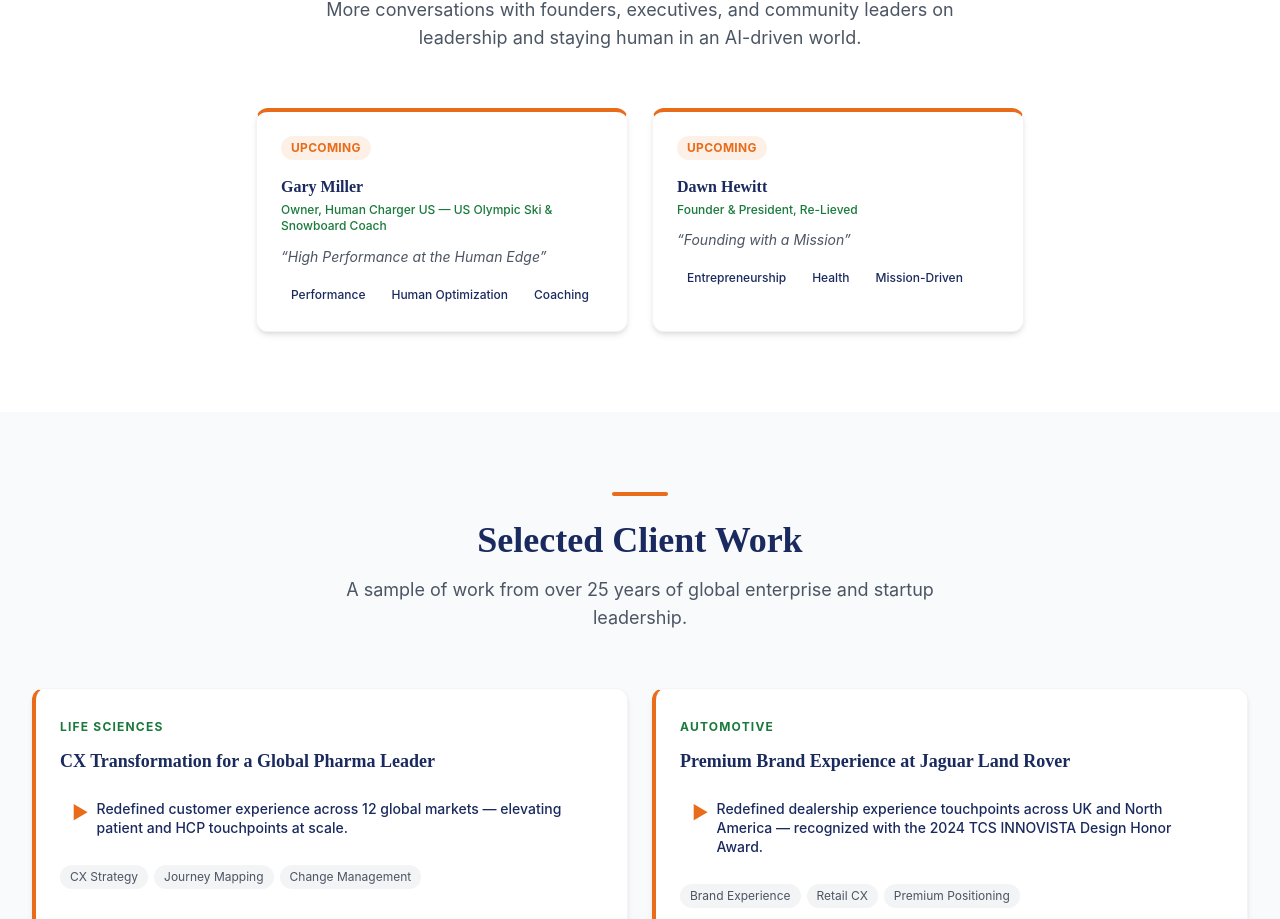
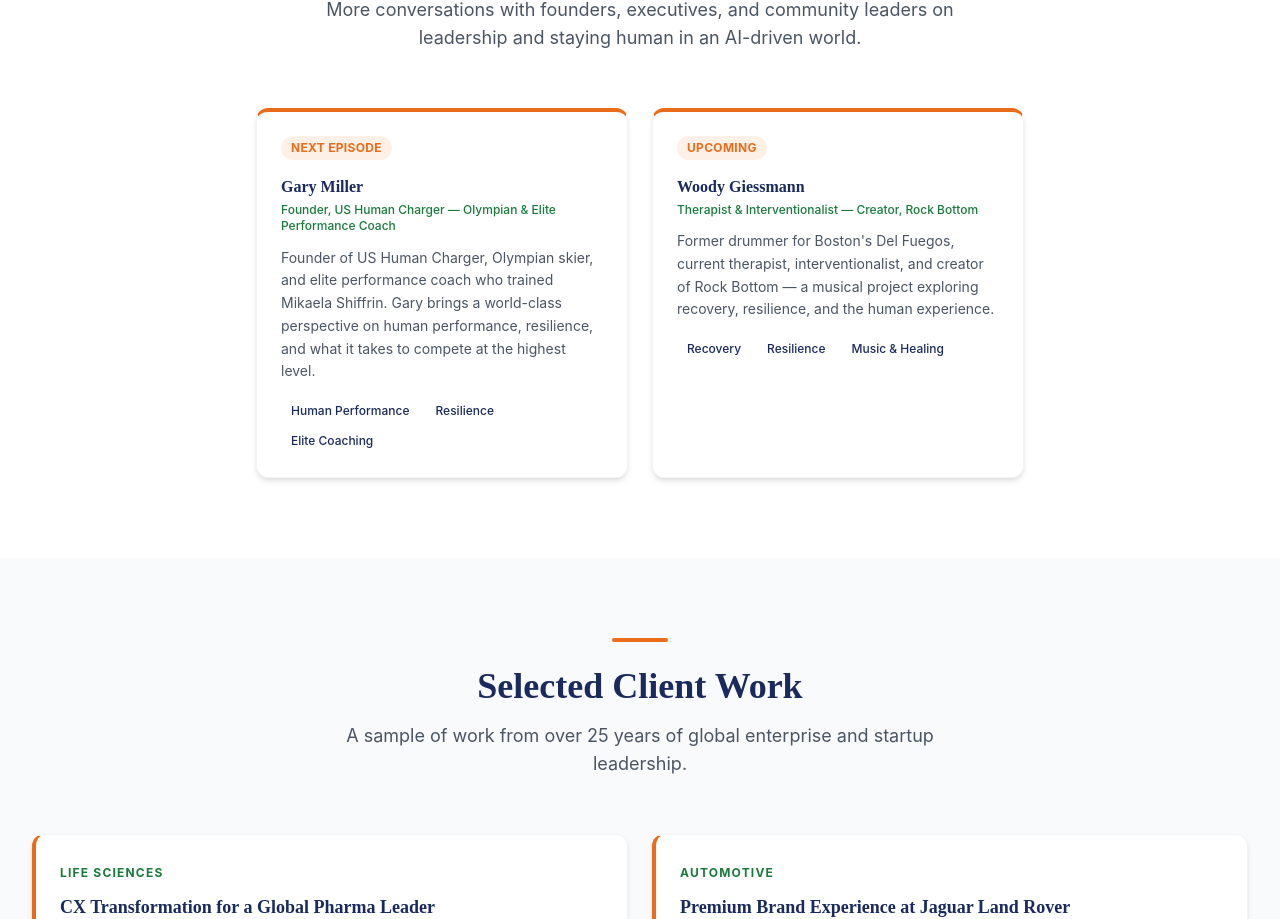
Before and after one commit to shubhalokg/shubhalok-website, a Next.js app: page /work-podcast in a window 1280 px wide. Shown: the part 2114-3033 px from the top of the page. Built offline with nearby package versions, Linux system fonts and the light colour scheme.

Commit message:
Update upcoming episodes - Gary Miller and Woody Giessmann

```diff
--- a/app/(main)/work-podcast/page.tsx
+++ b/app/(main)/work-podcast/page.tsx
@@ -22,15 +22,19 @@ const episode1 = {
 const upcomingEpisodes = [
   {
     guest: 'Gary Miller',
-    title: 'High Performance at the Human Edge',
-    bio: 'Owner, Human Charger US — US Olympic Ski & Snowboard Coach',
-    topics: ['Performance', 'Human Optimization', 'Coaching'],
+    label: 'Next Episode',
+    bio: 'Founder, US Human Charger — Olympian & Elite Performance Coach',
+    description:
+      'Founder of US Human Charger, Olympian skier, and elite performance coach who trained Mikaela Shiffrin. Gary brings a world-class perspective on human performance, resilience, and what it takes to compete at the highest level.',
+    topics: ['Human Performance', 'Resilience', 'Elite Coaching'],
   },
   {
-    guest: 'Dawn Hewitt',
-    title: 'Founding with a Mission',
-    bio: 'Founder & President, Re-Lieved',
-    topics: ['Entrepreneurship', 'Health', 'Mission-Driven'],
+    guest: 'Woody Giessmann',
+    label: 'Upcoming',
+    bio: 'Therapist & Interventionalist — Creator, Rock Bottom',
+    description:
+      'Former drummer for Boston\'s Del Fuegos, current therapist, interventionalist, and creator of Rock Bottom — a musical project exploring recovery, resilience, and the human experience.',
+    topics: ['Recovery', 'Resilience', 'Music & Healing'],
   },
 ]
 
@@ -254,7 +258,7 @@ export default function WorkPodcastPage() {
               <div key={ep.guest} className="card border-t-4 border-t-brand-orange">
                 <div className="flex items-center justify-between mb-4">
                   <span className="text-xs font-bold bg-brand-orange/10 text-brand-orange px-2.5 py-1 rounded-full uppercase tracking-wide">
-                    Upcoming
+                    {ep.label}
                   </span>
                 </div>
                 <h3 className="font-bold text-brand-navy text-base leading-snug mb-1">
@@ -263,7 +267,9 @@ export default function WorkPodcastPage() {
                 <p className="text-brand-green text-xs font-medium mb-3 leading-snug">
                   {ep.bio}
                 </p>
-                <p className="text-gray-600 text-sm italic mb-4">&ldquo;{ep.title}&rdquo;</p>
+                <p className="text-gray-600 text-sm leading-relaxed mb-4">
+                  {ep.description}
+                </p>
                 <div className="flex flex-wrap gap-1.5">
                   {ep.topics.map((t) => (
                     <span
```
